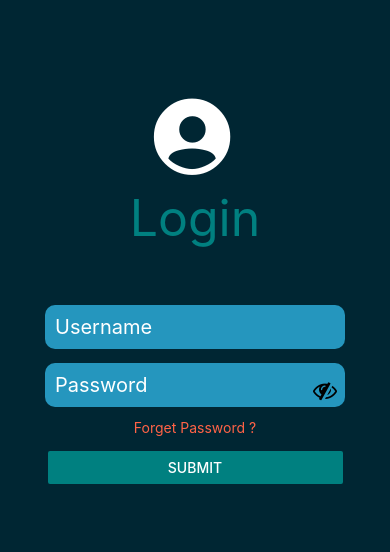
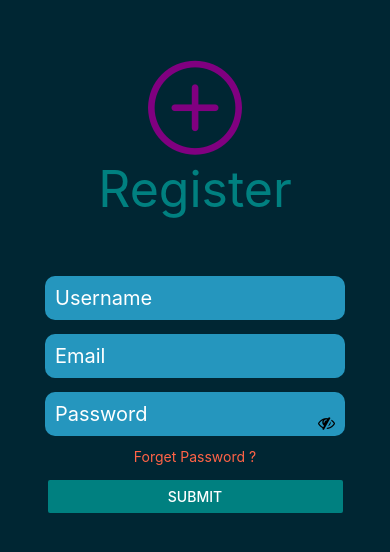
Before and after one commit to bishal5917/Native_App, a React Native app: screen / in a window 390 px wide. Shown: the part 132-684 px from the top of the page. Built offline with nearby package versions, Linux system fonts and the light colour scheme.

Commit message:
Register Screen+Little Tweaks

```diff
--- a/App.js
+++ b/App.js
@@ -4,13 +4,15 @@ import { useState } from 'react';
 import StylesPractice from './components/StylesPractice'
 import Third from './components/Third';
 import Login from './components/Login';
+import Register from './components/Register';
 
 export default function App() {
   return (
     <>
       {/* <StylesPractice /> */}
       {/* <Third /> */}
-      <Login />
+      {/* <Login /> */}
+      <Register />
     </>
   );
 }
--- a/components/Login.js
+++ b/components/Register.js
@@ -1,9 +1,9 @@
 import React, { useState } from 'react'
 import { View, Text, StyleSheet, TextInput, Button } from 'react-native'
-import { Ionicons } from '@expo/vector-icons';
+import { AntDesign } from '@expo/vector-icons';
 import { FontAwesome } from '@expo/vector-icons';
 
-export default function Login() {
+export default function Register() {
     const [show, setShow] = useState(false)
     const onPressLogin = () => {
         console.log("Submitted")
@@ -13,15 +13,16 @@ export default function Login() {
     }
     return (
         <View style={styles.container}>
-            <Ionicons name="person-circle-sharp" size={94} color="white" />
-            <Text style={styles.login}>Login</Text>
+            <AntDesign name="pluscircleo" size={94} color="purple" />
+            <Text style={styles.login}>Register</Text>
             <View style={styles.inputCont}>
                 <TextInput style={styles.text} placeholder="Username"></TextInput>
+                <TextInput style={styles.text} placeholder="Email"></TextInput>
                 <TextInput textContentType='password'
                     style={styles.text} placeholder="Password"></TextInput>
                 <FontAwesome onPress={onPass} style={styles.eyeIcons}
                     name={show ? "eye" : "eye-slash"}
-                    size={24} color="black" />
+                    size={17} color="black" />
             </View>
             <Text style={styles.forget}>Forget Password ?</Text>
             <View style={styles.loginBtn}>
@@ -63,8 +64,8 @@ const styles = StyleSheet.create({
     },
     eyeIcons: {
         position: "absolute",
-        left: 275,
-        top: 80
+        left: 280,
+        top: 145
     },
     inputCont: {
         position: "relative",
```
